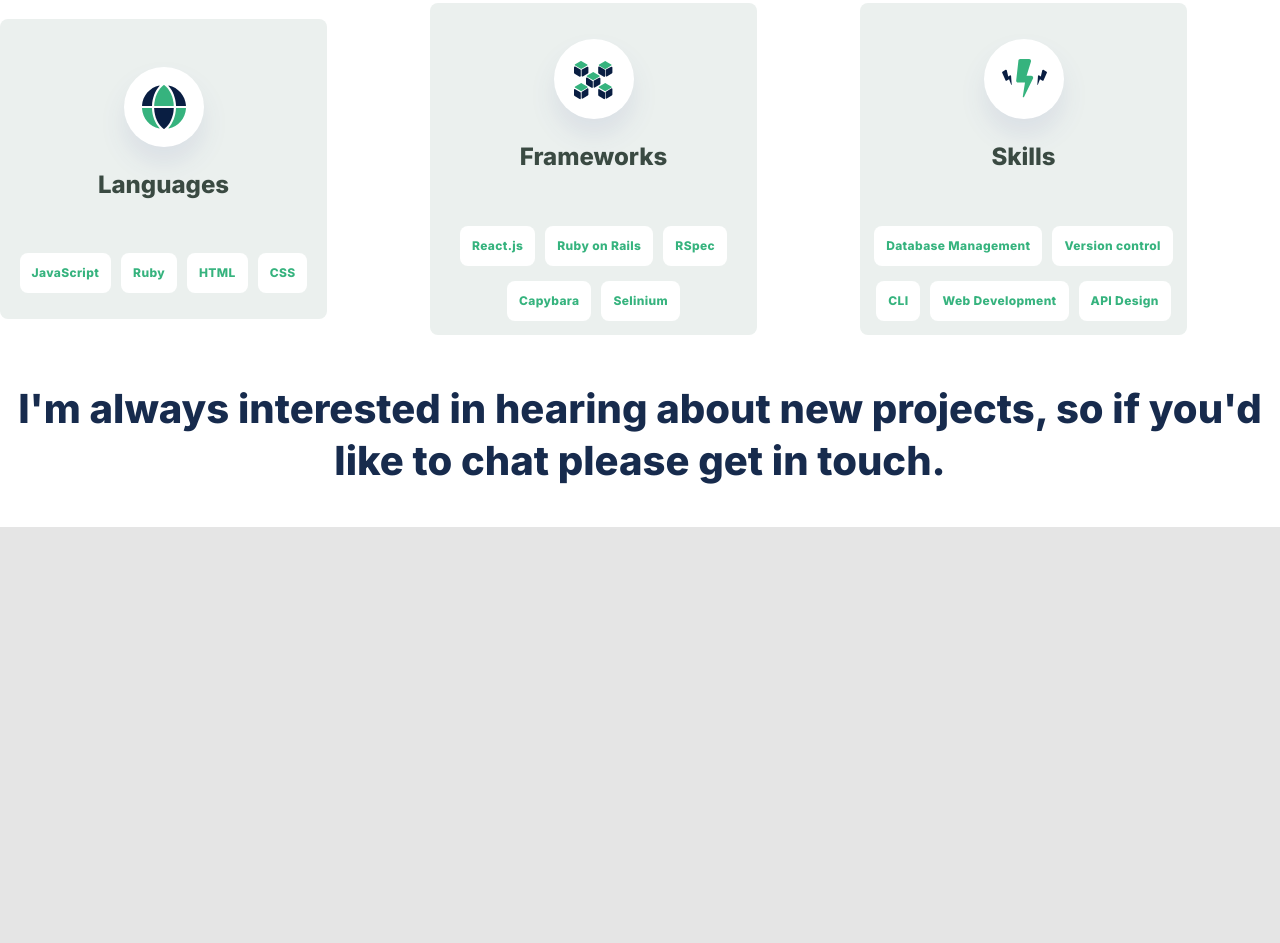
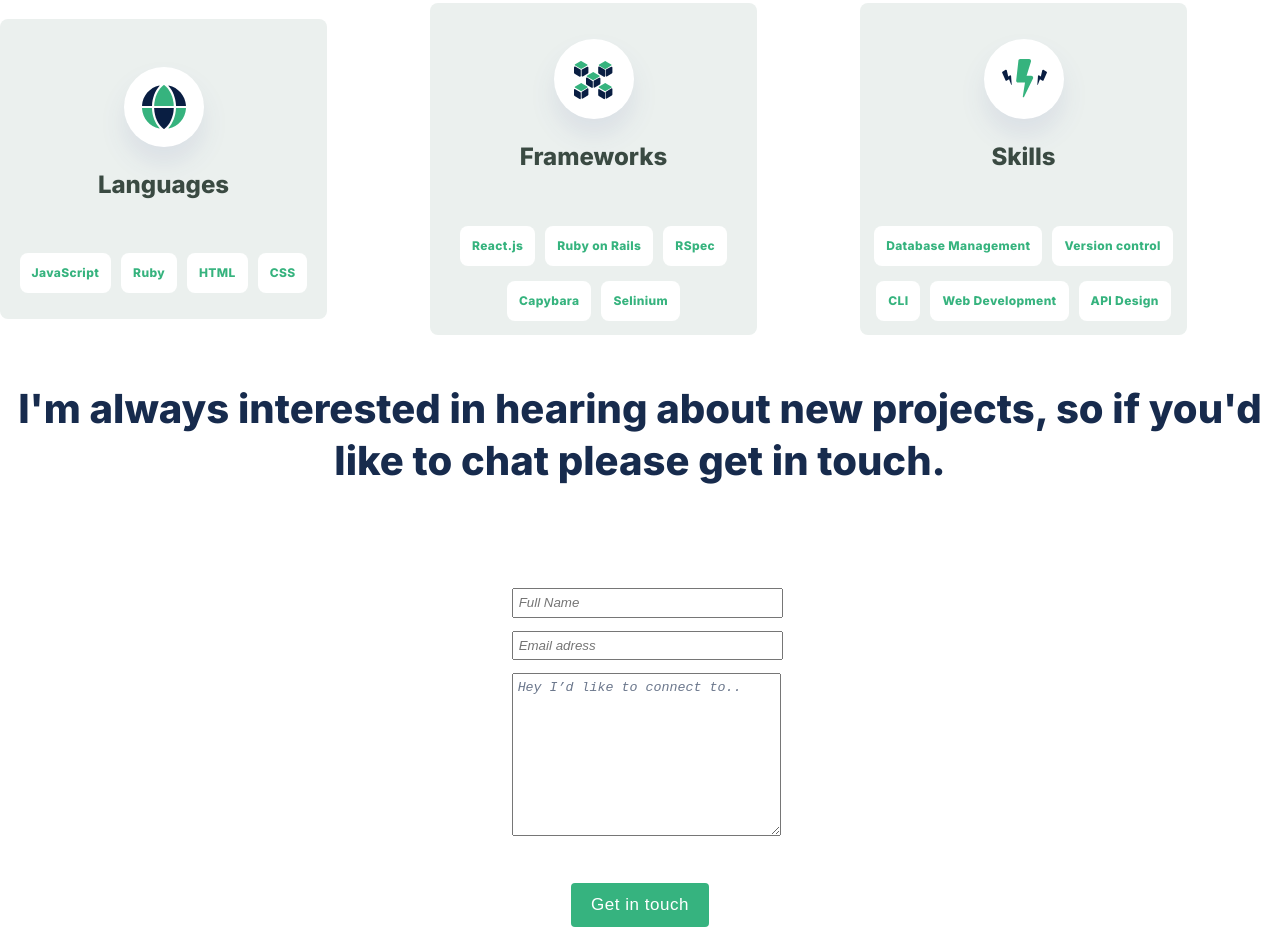
Before and after one commit to Nessrine88/-Protofolio-, a website: page index.html in a window 1280 px wide. Shown: the part 2474-3417 px from the top of the page. Before the commit the page ends 3001 px from the top, so only its background shows below. Drawn offline with Linux system fonts and the light colour scheme.

Commit message:
Adding contact form in index.html and styles

```diff
--- a/index.html
+++ b/index.html
@@ -196,8 +196,20 @@
         </section>
 
 
-<section class="contact-me">
-  <div class="container get-in-touch">
-    <p>I'm always interested in hearing about new projects, so if you'd like to chat please get in touch.</p>
-  </div>
-</section>
+        <section class="contact-me">
+          <div class="container get-in-touch">
+            <p>I'm always interested in hearing about new projects, so if you'd like to chat please get in touch.</p>
+          </div>
+        </section>
+
+        <div class="container contact-form">
+          <form action="">
+            <input type="text" placeholder="Full Name">
+            <input type="email" placeholder="Email adress">
+            <textarea name="" id="" cols="30" rows="10">Hey I’d like to connect to..</textarea>
+          </form>
+          <a href="#"><button class="button" >Get in touch </button></a>
+
+        </div>
+
+</body>
--- a/style.css
+++ b/style.css
@@ -387,6 +387,28 @@ h3 {
   color: #6b778c;
 }
 
+.contact-form input {
+  display: flex;
+  flex-wrap: wrap;
+  justify-content: center;
+  margin-top: 1em;
+  padding: 2%;
+  font-style: italic;
+  width: 100%;
+}
+
+textarea {
+  width: 100%;
+  margin: 1em 0;
+  padding: 2%;
+  font-style: italic;
+  color: #6b778c;
+}
+
+.contact-list {
+  background-color: white;
+}
+
 @media (min-width: 768px) {
   .toolbar li {
     display: flex;
```
